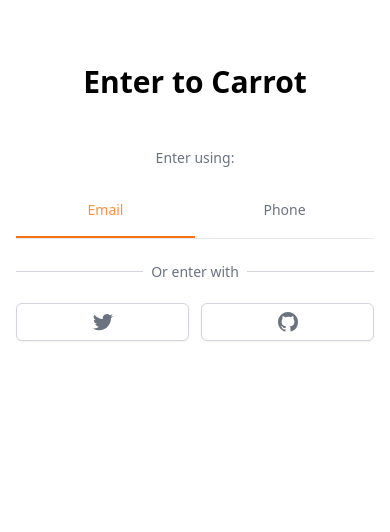
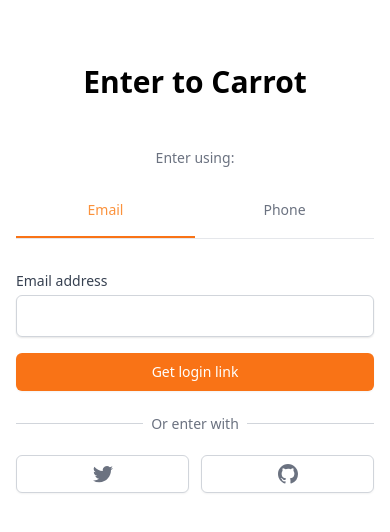
Before and after one commit to blkluv/next_carrot_market, a Next.js app: page /enter in a window 390 px wide. Shown: the top 532 px of the page. Built offline with nearby package versions, Linux system fonts and the light colour scheme.

Commit message:
Email, Phone 입력칸 추가

```diff
--- a/src/pages/enter.tsx
+++ b/src/pages/enter.tsx
@@ -94,6 +94,38 @@ const Enter: NextPage = () => {
                 </button>
               </div>
             </div>
+            <form
+              onSubmit={handleSubmit(onValid)}
+              className="flex flex-col mt-8 space-y-4"
+            >
+              {method === "email" ? (
+                <Input
+                  register={register("email", {
+                    required: true,
+                  })}
+                  name="email"
+                  label="Email address"
+                  type="email"
+                  required
+                />
+              ) : null}
+              {method === "phone" ? (
+                <Input
+                  register={register("phone")}
+                  name="phone"
+                  label="Phone number"
+                  type="number"
+                  kind="phone"
+                  required
+                />
+              ) : null}
+              {method === "email" ? (
+                <Button text={loading ? "Loading" : "Get login link"} />
+              ) : null}
+              {method === "phone" ? (
+                <Button text={loading ? "Loading" : "Get one-time password"} />
+              ) : null}
+            </form>
           </>
         )}
 
```
